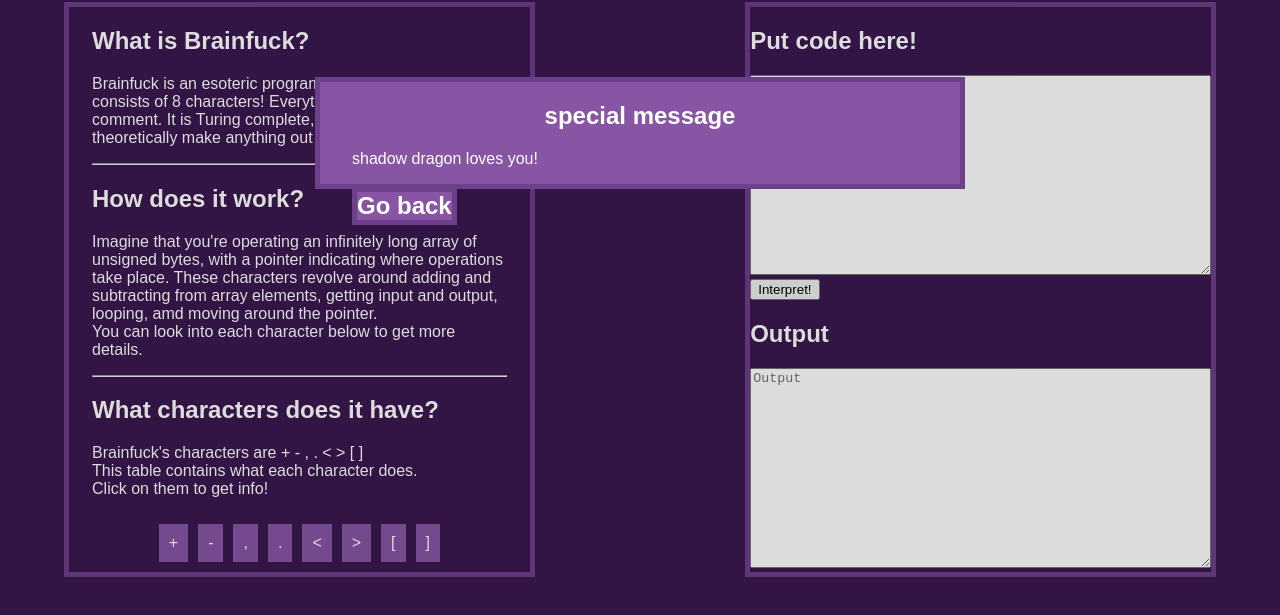
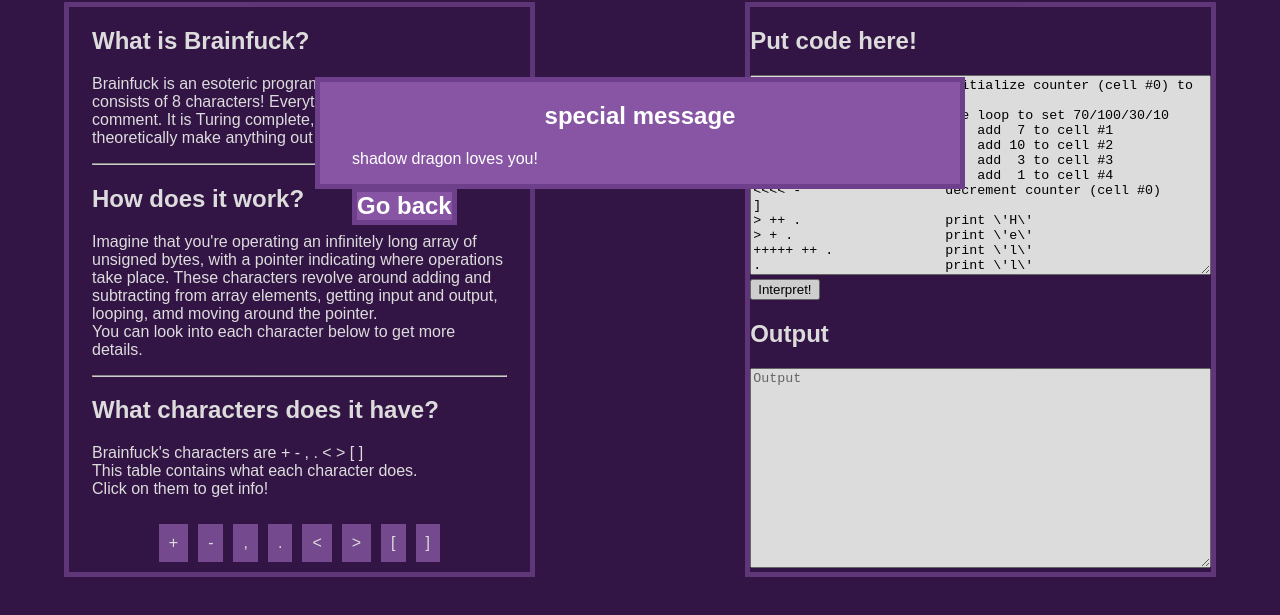
Before and after one commit to poopy921/PublicWebsites, a plain HTML site: page BrainFuckInterpretorOnline/Index.html in a window 1280 px wide. Shown: the part 115-730 px from the top of the page. Drawn offline with Linux system fonts and the light colour scheme.

Commit message:
Update Index.html

```diff
--- a/BrainFuckInterpretorOnline/Index.html
+++ b/BrainFuckInterpretorOnline/Index.html
@@ -86,7 +86,8 @@
                             id="input"
                             class="txta"
                             wrap="hard"
-                            value="+++++ +++++             initialize counter (cell #0) to 10
+                            placeholder="Enter brainfuck code"
+                        >+++++ +++++             initialize counter (cell #0) to 10
 [                       use loop to set 70/100/30/10
     > +++++ ++              add  7 to cell #1
     > +++++ +++++           add 10 to cell #2
@@ -106,9 +107,7 @@
 ----- - .               print \'l\'
 ----- --- .             print \'d\'
 > + .                   print \'!\'
-> .                     print \'eol\'"
-                            placeholder="Enter brainfuck code"
-                        ></textarea>
+> .                     print \'eol\'</textarea>
                         <br />
                         <button onclick="interpret()">Interpret!</button>
                         <h2>Output</h2>
```
